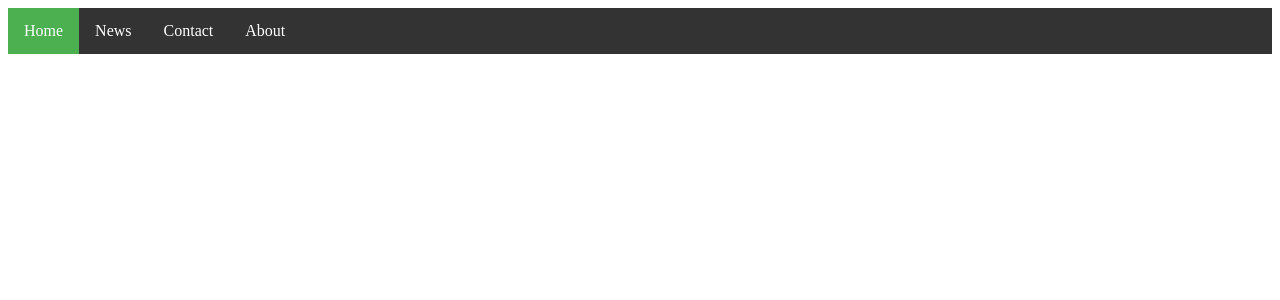
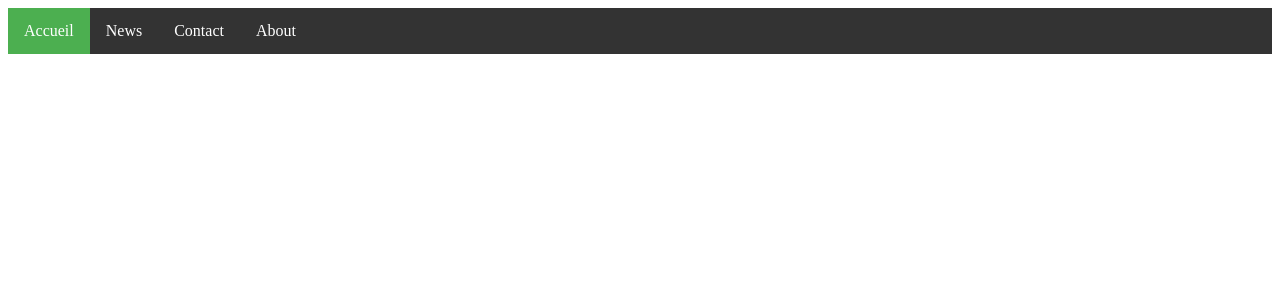
Before and after one commit to AyatoKirishima/Portfolio, a PHP site: the page made by Portfolio/Portfolio_éléments_communs_pages.html in a window 1280 px wide. Shown: the top 300 px of the page. Run offline with PHP 8.4, Linux system fonts and the light colour scheme.

Commit message:
maj style dans nouvelle page css

```diff
--- a/Portfolio/Portfolio_éléments_communs_pages.html
+++ b/Portfolio/Portfolio_éléments_communs_pages.html
@@ -1,5 +1,5 @@
 <!doctype html>
-<!-- <link rel="stylesheet" href="https://stackpath.bootstrapcdn.com/bootstrap/4.3.1/css/bootstrap.min.css" integrity="sha384-ggOyR0iXCbMQv3Xipma34MD+dH/1fQ784/j6cY/iJTQUOhcWr7x9JvoRxT2MZw1T" crossorigin="anonymous"> -->
+<link rel="stylesheet" href="Style_Portfolio_éléments_communs_pages.css">
 <html lang="en">
   <head>
     <title>
@@ -8,7 +8,8 @@
   </head>
   <body>
 
-    <style>
+    <!-- STYLE BARRE DE MENU
+      <style>
       ul {
           list-style-type: none;
           margin: 0;
@@ -36,15 +37,15 @@
       .active {
           background-color: #4CAF50;
       }
-      </style>
-      </head>
-      <body>
+      </style> -->
 
       <ul>
-        <li><a class="active" href="#home">Home</a></li>
+        <li><a class="active" href="#accueil">Accueil</a></li>
         <li><a href="#news">News</a></li>
         <li><a href="#contact">Contact</a></li>
         <li><a href="#about">About</a></li>
       </ul>
+      </head>
+      <body>
   </body>
 </html>
--- a/Portfolio/Style_Portfolio_éléments_communs_pages.css
+++ b/Portfolio/Style_Portfolio_éléments_communs_pages.css
@@ -25,3 +25,8 @@ li a:hover:not(.active) {
 .active {
     background-color: #4CAF50;
 }
+
+.body {
+    margin : 0;
+    padding : 0;
+}
```
